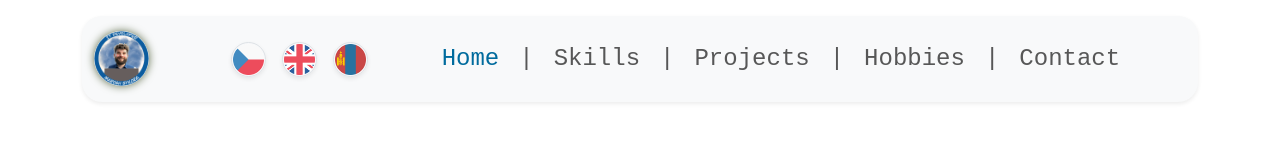
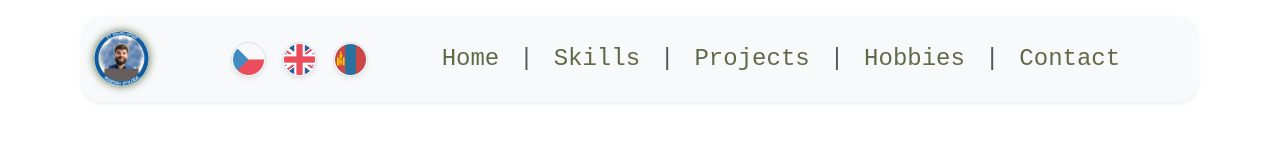
Before and after one commit to sykoramaros/portfolio, a React (Create React App) app: page / in a window 1280 px wide. Shown: the top 147 px of the page. Built offline with nearby package versions, Linux system fonts and the light colour scheme.

Commit message:
V navbaru pridany useState pro zmenu barvy textu aktivne otevreneho Linku

```diff
--- a/src/Components/Navbar/Navbar.js
+++ b/src/Components/Navbar/Navbar.js
@@ -1,4 +1,5 @@
 import React from "react"
+import { useState } from "react"
 import { Link } from "react-router-dom"
 import { i18n } from "@lingui/core"
 import { Trans } from "@lingui/react"
@@ -6,6 +7,12 @@ import "./Navbar.css"
 import "bootstrap/dist/js/bootstrap.bundle.min.js"
 
 const Navbar = () => {
+  const [isOpen, setIsOpen] = useState("")
+
+  const handleIsOpen = (link) => {
+    setIsOpen(link)
+  }
+
   return (
     <div>
       <div className="container">
@@ -96,7 +103,10 @@ const Navbar = () => {
               <ul className="navbar-nav mx-auto fs-4 gap-1">
                 <li class="nav-item">
                   <Link
-                    className="nav-link active text-info"
+                    className={`nav-link ${
+                      isOpen === "home" ? "text-warning" : "text-secondary"
+                    }`}
+                    onClick={() => handleIsOpen("home")}
                     aria-current="page"
                     to={"/"}
                   >
@@ -110,25 +120,49 @@ const Navbar = () => {
                 </Link>
               </li> */}
                 <li className="nav-item">
-                  <Link className="nav-link" to={"/skills"}>
+                  <Link
+                    className={`nav-link ${
+                      isOpen === "skills" ? "text-warning" : "text-secondary"
+                    }`}
+                    onClick={() => handleIsOpen("skills")}
+                    to={"/skills"}
+                  >
                     <Trans id="navbar.skills" />
                   </Link>
                 </li>
                 <span className="nav-link d-none d-xl-block">|</span>
                 <li className="nav-item">
-                  <Link className="nav-link" to={"/projects"}>
+                  <Link
+                    className={`nav-link ${
+                      isOpen === "projects" ? "text-warning" : "text-secondary"
+                    }`}
+                    onClick={() => handleIsOpen("projects")}
+                    to={"/projects"}
+                  >
                     <Trans id="navbar.projects" />
                   </Link>
                 </li>
                 <span className="nav-link d-none d-xl-block">|</span>
                 <li className="nav-item">
-                  <Link className="nav-link" to={"/hobbies"}>
+                  <Link
+                    className={`nav-link ${
+                      isOpen === "hobbies" ? "text-warning" : "text-secondary"
+                    }`}
+                    onClick={() => handleIsOpen("hobbies")}
+                    to={"/hobbies"}
+                  >
                     <Trans id="navbar.hobbies" />
                   </Link>
                 </li>
                 <span className="nav-link d-none d-xl-block">|</span>
                 <li className="nav-item">
-                  <Link className="nav-link" to={"/contact"}>
+                  <Link
+                    className={`nav-link ${
+                      isOpen === "contact" ? "text-warning" : "text-secondary"
+                    }`}
+                    onClick={() => handleIsOpen("contact")}
+                    to={"/contact"}
+                  >
                     <Trans id="navbar.contact" />
                   </Link>
                 </li>
```
